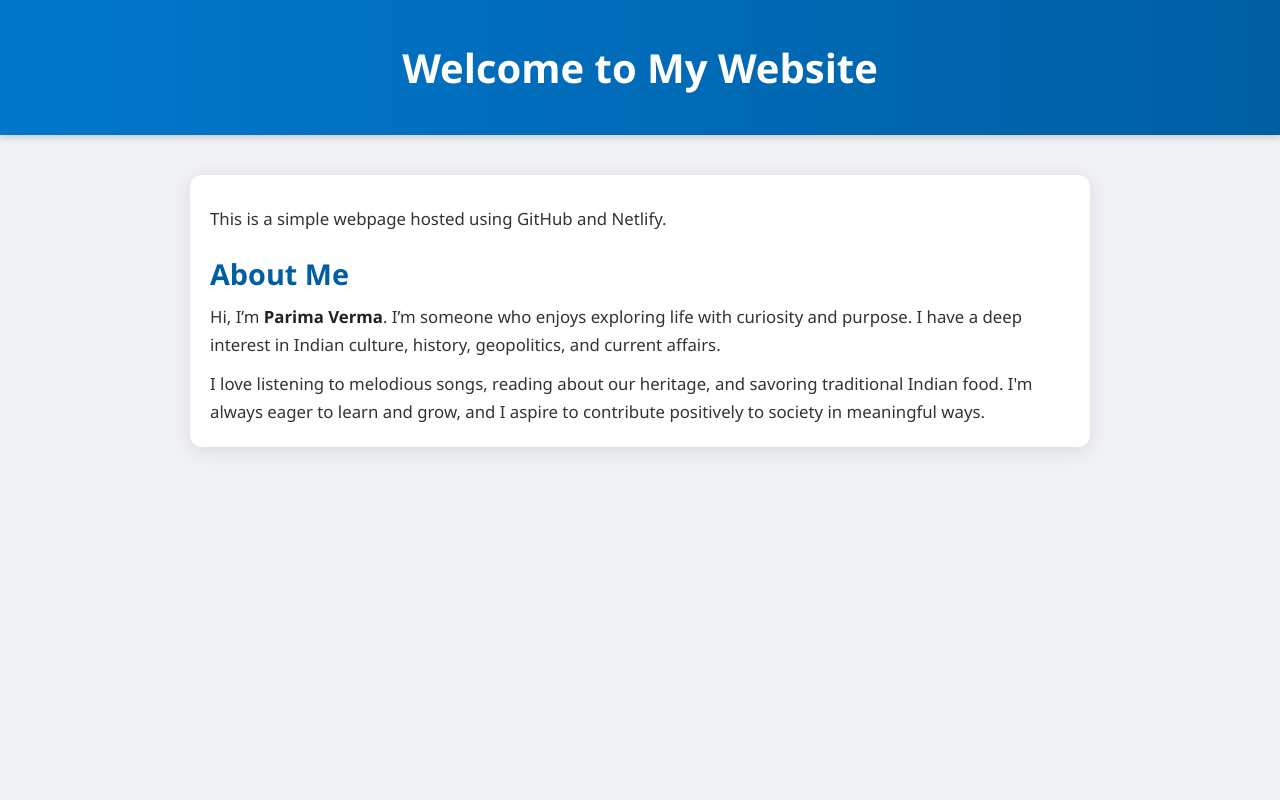
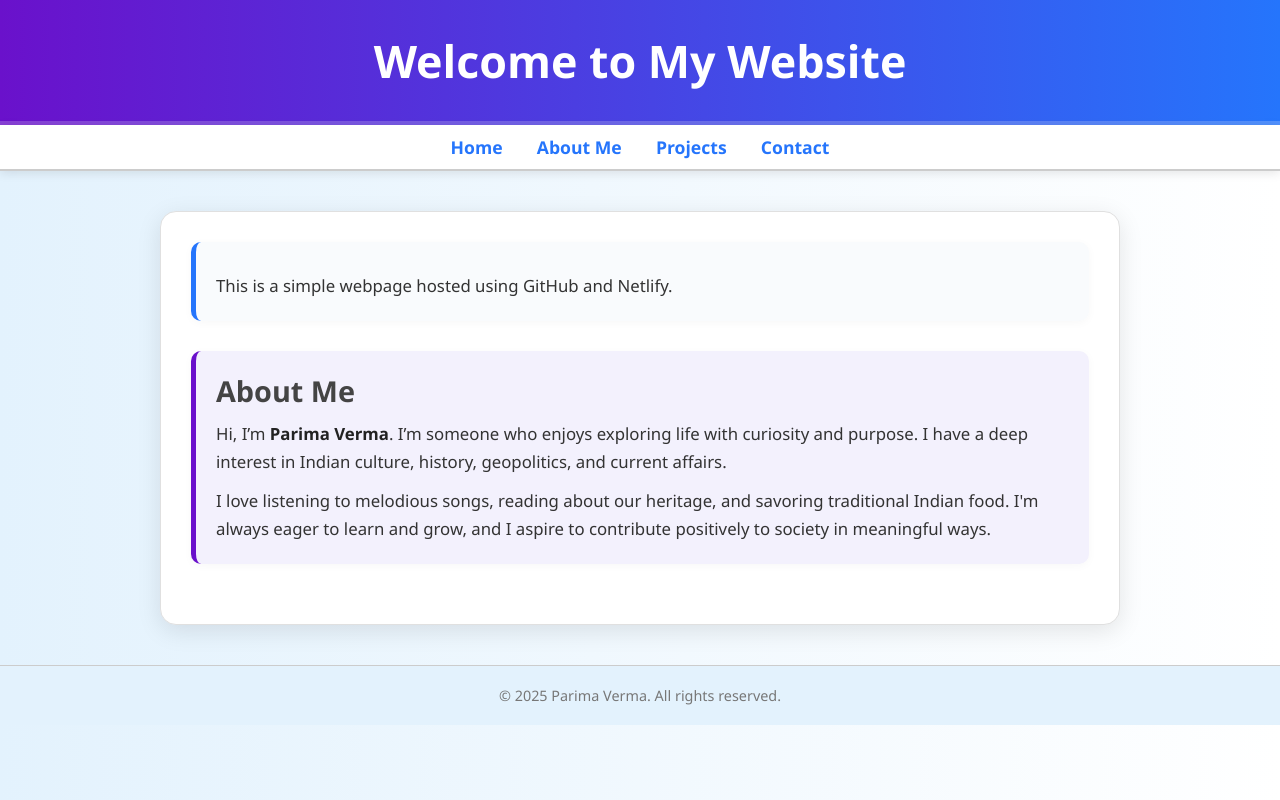
Before and after one commit to Parima-Coder/my1stwebsite, a plain HTML site: page index.html in a window 1280 px wide. Drawn offline with Linux system fonts and the light colour scheme.

Commit message:
Update index.html

```diff
--- a/index.html
+++ b/index.html
@@ -12,36 +12,72 @@
 
         body {
             font-family: 'Segoe UI', Tahoma, Geneva, Verdana, sans-serif;
-            background-color: #f0f2f5;
+            background: linear-gradient(to right, #e3f2fd, #fff);
             color: #333;
         }
 
         header {
-            background: linear-gradient(to right, #0077cc, #005fa3);
+            background: linear-gradient(to right, #6a11cb, #2575fc);
             color: white;
-            padding: 40px 0;
+            padding: 30px 0;
             text-align: center;
-            box-shadow: 0 2px 8px rgba(0, 0, 0, 0.2);
+            box-shadow: 0 4px 12px rgba(0, 0, 0, 0.2);
+            border-bottom: 4px solid #ffffff33;
         }
 
         header h1 {
-            font-size: 2.5rem;
-            font-weight: 700;
+            font-size: 2.8rem;
+        }
+
+        nav {
+            background-color: #ffffff;
+            padding: 10px 0;
+            box-shadow: 0 2px 10px rgba(0, 0, 0, 0.1);
+            text-align: center;
+            border-bottom: 2px solid #ccc;
+        }
+
+        nav a {
+            margin: 0 15px;
+            text-decoration: none;
+            color: #2575fc;
+            font-weight: bold;
+            font-size: 1.1rem;
+            transition: color 0.3s;
+        }
+
+        nav a:hover {
+            color: #6a11cb;
         }
 
         main {
-            max-width: 900px;
+            max-width: 960px;
             margin: 40px auto;
+            padding: 30px;
+            background-color: #ffffff;
+            border-radius: 16px;
+            box-shadow: 0 6px 25px rgba(0, 0, 0, 0.1);
+            border: 1px solid #e0e0e0;
+        }
+
+        section {
+            margin-bottom: 30px;
             padding: 20px;
-            background-color: white;
-            border-radius: 12px;
-            box-shadow: 0 4px 20px rgba(0, 0, 0, 0.1);
+            border-left: 5px solid #2575fc;
+            background-color: #f9fbfd;
+            border-radius: 10px;
+            box-shadow: 0 2px 10px rgba(0, 0, 0, 0.03);
+        }
+
+        section:nth-child(even) {
+            border-left-color: #6a11cb;
+            background-color: #f3f1fd;
         }
 
         h2 {
-            margin-top: 20px;
+            margin-bottom: 10px;
             font-size: 1.8rem;
-            color: #005fa3;
+            color: #444;
         }
 
         p {
@@ -53,6 +89,17 @@
         strong {
             color: #222;
         }
+
+        footer {
+            text-align: center;
+            padding: 20px;
+            margin-top: 30px;
+            background: #e3f2fd;
+            font-size: 0.9rem;
+            color: #777;
+            border-top: 1px solid #ccc;
+        }
+
     </style>
 </head>
 <body>
@@ -61,18 +108,28 @@
         <h1>Welcome to My Website</h1>
     </header>
 
+    <nav>
+        <a href="#">Home</a>
+        <a href="#">About Me</a>
+        <a href="#">Projects</a>
+        <a href="#">Contact</a>
+    </nav>
+
     <main>
         <section>
             <p>This is a simple webpage hosted using GitHub and Netlify.</p>
         </section>
 
         <section>
-    <h2>About Me</h2>
-    <p>Hi, I’m <strong>Parima Verma</strong>. I’m someone who enjoys exploring life with curiosity and purpose. I have a deep interest in Indian culture, history, geopolitics, and current affairs.</p>
-    <p>I love listening to melodious songs, reading about our heritage, and savoring traditional Indian food. I'm always eager to learn and grow, and I aspire to contribute positively to society in meaningful ways.</p>
-         </section>
+            <h2>About Me</h2>
+            <p>Hi, I’m <strong>Parima Verma</strong>. I’m someone who enjoys exploring life with curiosity and purpose. I have a deep interest in Indian culture, history, geopolitics, and current affairs.</p>
+            <p>I love listening to melodious songs, reading about our heritage, and savoring traditional Indian food. I'm always eager to learn and grow, and I aspire to contribute positively to society in meaningful ways.</p>
+        </section>
+    </main>
 
-    </main>
+    <footer>
+        &copy; 2025 Parima Verma. All rights reserved.
+    </footer>
 
 </body>
 </html>
```
